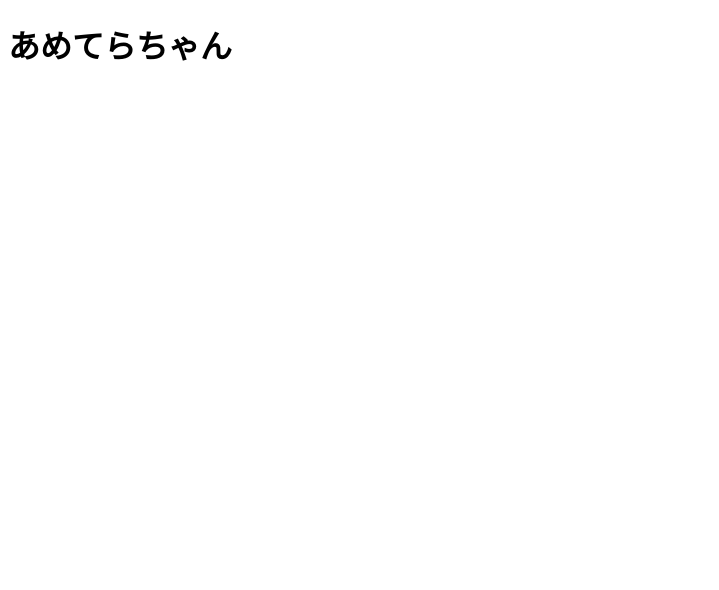
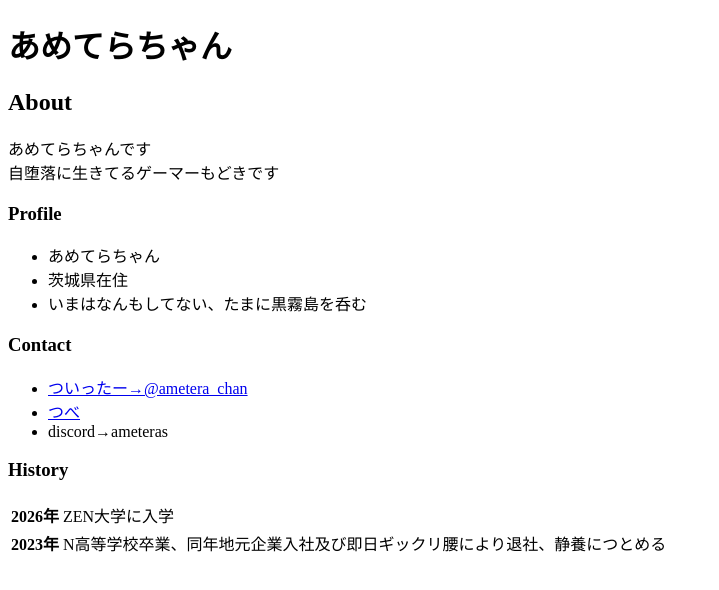
Before and after one commit to ameterachan/ameterachan.github.io, a plain HTML site: page index.html in a window 1280 px wide. Shown: the whole page, without its empty margins (0-719 px from the left). Drawn offline with Linux system fonts and the light colour scheme.

Commit message:
大枠となる本文部分を追加

```diff
--- a/index.html
+++ b/index.html
@@ -7,5 +7,38 @@
   </head>
   <body>
     <h1>あめてらちゃん</h1>
+
+    <h2>About</h2>
+    <p>
+      あめてらちゃんです<br>
+      自堕落に生きてるゲーマーもどきです
+    </p>
+
+    <h3>Profile</h3>
+    <ul>
+      <li>あめてらちゃん</li>
+      <li>茨城県在住</li>
+      <li>いまはなんもしてない、たまに黒霧島を呑む</li>
+    </ul>
+
+    <h3>Contact</h3>
+    <ul>
+      <li><a href="https://x.com/ametera_chan">ついったー→@ametera_chan</a></li>
+      <li><a href="https://www.youtube.com/@ameteras">つべ</a></li>
+      <li>discord→ameteras</li>
+    </ul>
+
+    <h3>History</h3>
+    <table>
+      <tr>
+        <th>2026年</th>
+        <td>ZEN大学に入学</td>
+      </tr>
+      <tr>
+        <th>2023年</th>
+        <td>N高等学校卒業、同年地元企業入社及び即日ギックリ腰により退社、静養につとめる</td>
+      </tr>
+    </table>
+
   </body>
 </html>
```
